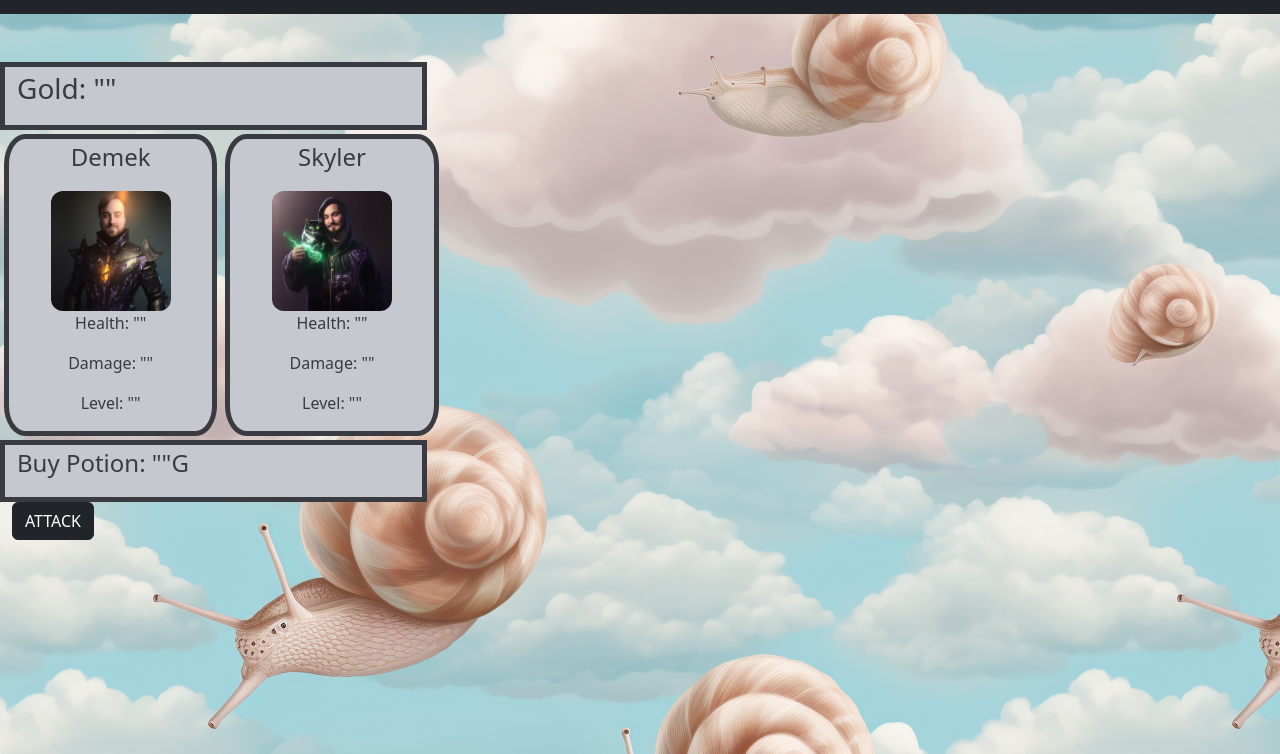
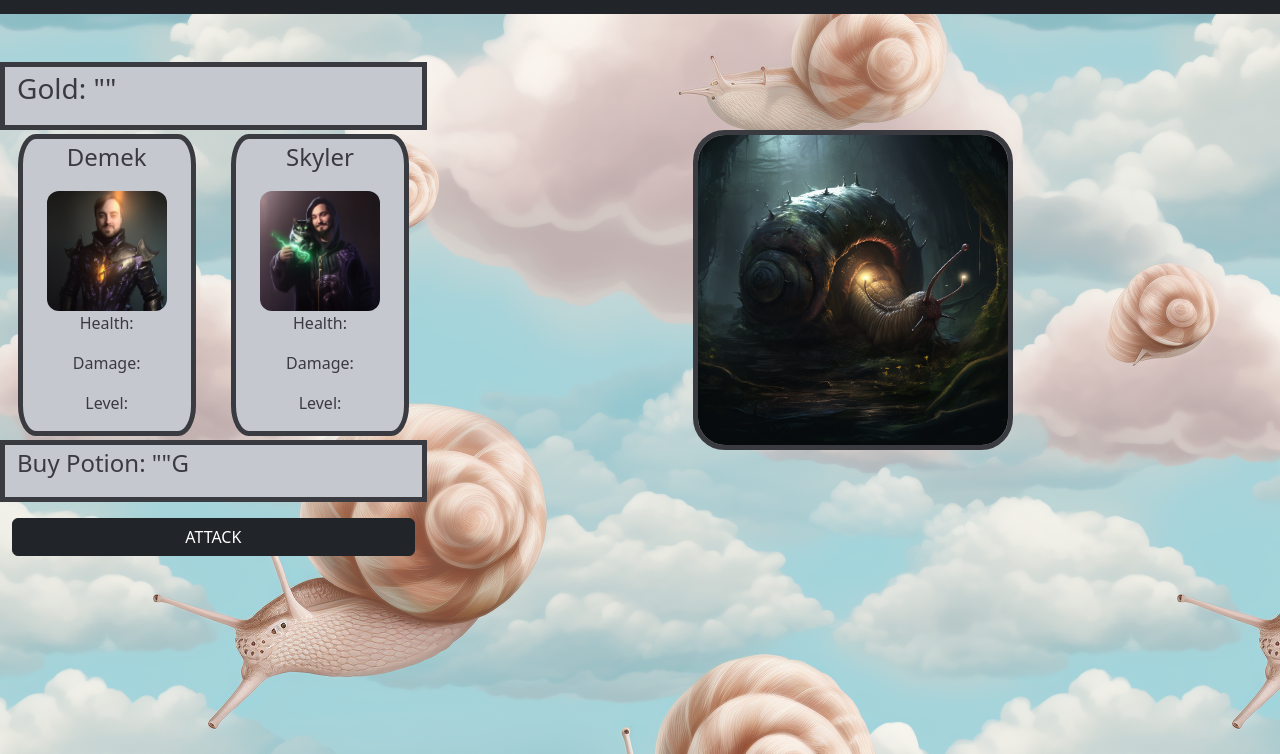
Before and after one commit to Josh-Decime/team-boss-monster, a plain HTML site: page index.html in a window 1280 px wide. Shown: the part 46-800 px from the top of the page. Drawn offline with nearby package versions, Linux system fonts and the light colour scheme.

Commit message:
end of day

```diff
--- a/index.html
+++ b/index.html
@@ -10,14 +10,15 @@
     <link rel="stylesheet" href="https://cdnjs.cloudflare.com/ajax/libs/font-awesome/5.15.3/css/all.min.css"
         integrity="sha512-iBBXm8fW90+nuLcSKlbmrPcLa0OT92xO1BIsZ+ywDWZCvqsWgccV3gFoRBv0z+8dLJgyAHIhR35VZc2oM/gI1w=="
         crossorigin="anonymous" />
+        <script id="debug-script" src="https://cdn.jsdelivr.net/gh/MickShannahan/style-debug@latest/debug.min.js" defer></script>
     <title>Delirious delinquents</title>
 </head>
 
 
 
-<body class="bg-info snail-background">
+<body class="bg-info snail-background debug">
 <!-- ANCHOR header -->
-    <Header class="bg-dark border border-dark text-light mb-5">
+    <Header class="bg-dark border border-dark text-light mb-5 ">
         <p class="fs-3">Snail Slayers!</p>
     </Header>
 
@@ -31,38 +32,55 @@
 
 <!-- ANCHOR player cards -->
 <!-- 1st card -->
-        <section class="row">
-            <div class="col-2 player-card m-1 d-flex flex-column align-items-center">
-                <p class="fs-4">Demek</p>
+<section class="row d-flex justify-content-around">
+    <section class="container-fluid col-4">
+            <section class="row justify-content-around">
+                <div class="col-5 player-card m-1 d-flex flex-column align-items-center">
+                    <p id="playerStats('${heroes.name}')" class="fs-4">Demek</p>
                     <img class="player-img" src="Demek-character.png" alt="Demek">
-                <p>Health: ""</p>
-                <p>Damage: ""</p>
-                <p>Level: ""</p>
+                    <p>Health:  </p>
+                    <p>Damage:  </p>
+                    <p>Level:  </p>
                 </div>
     <!-- 2nd card -->
-            <div class="col-2 player-card m-1 d-flex flex-column align-items-center">
-                <p class="fs-4">Skyler</p>
+                <div class="col-5 player-card m-1 d-flex flex-column align-items-center">
+                    <p id="playerStats('${heroes.name}')" class="fs-4">Skyler</p>
                     <img class="player-img" src="Skyler-character.png" alt="Skyler">
-                <p>Health: ""</p>
-                <p>Damage: ""</p>
-                <p>Level: ""</p>
+                    <p>Health: </p>
+                    <p>Damage:  </p>
+                    <p>Level:  </p>
                 </div>
             </section>
 
     <!-- ANCHOR store -->
             <section class="row">
-            <div class="col-4 fs-4 style-card">
+                <div class=" fs-4 style-card">
                     <p>Buy Potion: ""G</p>
                 </div>
 
             </section>
 
+    <!-- ANCHOR attack button -->
             <section class="row">
-            <div class="col-6 col-md-4">
-                <button class="btn btn-dark" title="Murderize" onclick="attack()">ATTACK</button>
+                <div class="mt-3">
+                    <button class="btn btn-dark col-12" title="Murderize" onclick="attack()">ATTACK</button>
                 </div>
-            <div class="col-6 col-md-8"></div>
             </section>
+        </section>
+
+
+            <section class="container-fluid col-8">
+                <section class="d-flex justify-content-around">
+                    <img class="snail-img" src="snail-cave.png" alt="">
+                </section>
+
+            </section>
+
+</section>
+
+
+
+
     </main>
 
     <script src="app.js"></script>
--- a/style.css
+++ b/style.css
@@ -5,6 +5,19 @@
     object-position: center;
 
     border-radius: 10%;
+}
+
+.snail-img {
+    height: 40vh;
+    width: 40vh;
+    object-fit: contain;
+    object-position: center;
+    border-radius: 10%;
+        border-style: solid;
+            border-width: 5px;
+            border-color: #3a3b40;
+            color: #3a3b40;
+
 }
 
 .player-card {
```
Also changed, not shown: app.js (+7 -0 lines). Lines whose indentation alone changed are shown as unchanged.
